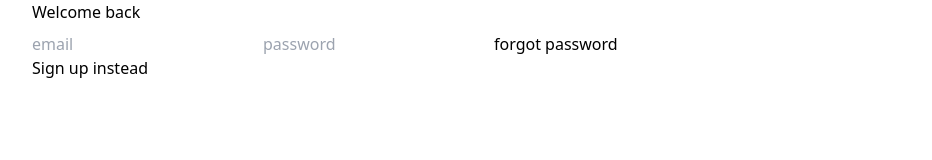
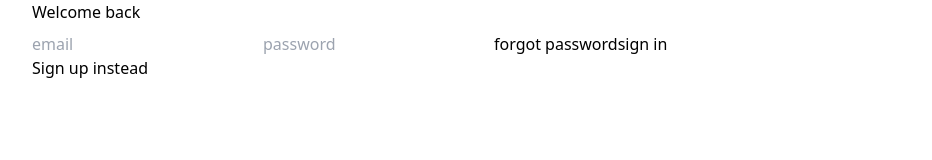
Before and after one commit to MrMaina100/House-Hunter, a React app: page /profile in a window 1280 px wide. Shown: the top 160 px of the page, without its empty margins (96-1028 px from the left). Built offline with nearby package versions, Linux system fonts and the light colour scheme; the HTML template or start-up script is replaced by a standard one.

Commit message:
registered a user to firebase

```diff
--- a/src/Pages/SignIn.jsx
+++ b/src/Pages/SignIn.jsx
@@ -45,6 +45,8 @@ function SignIn() {
           forgot password
          </Link>
 
+         <button>sign in</button>
+
       </form>
 
       <Link to='/signup'>
```
